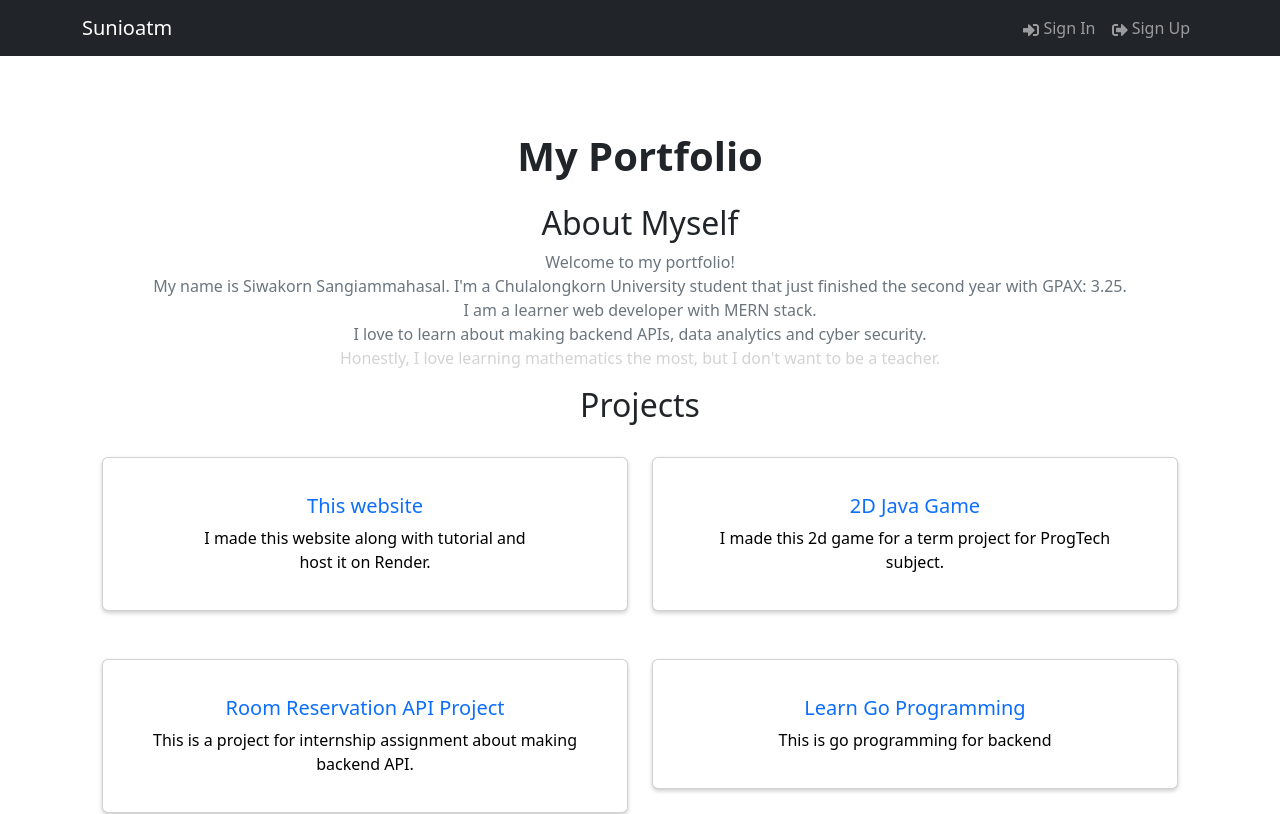
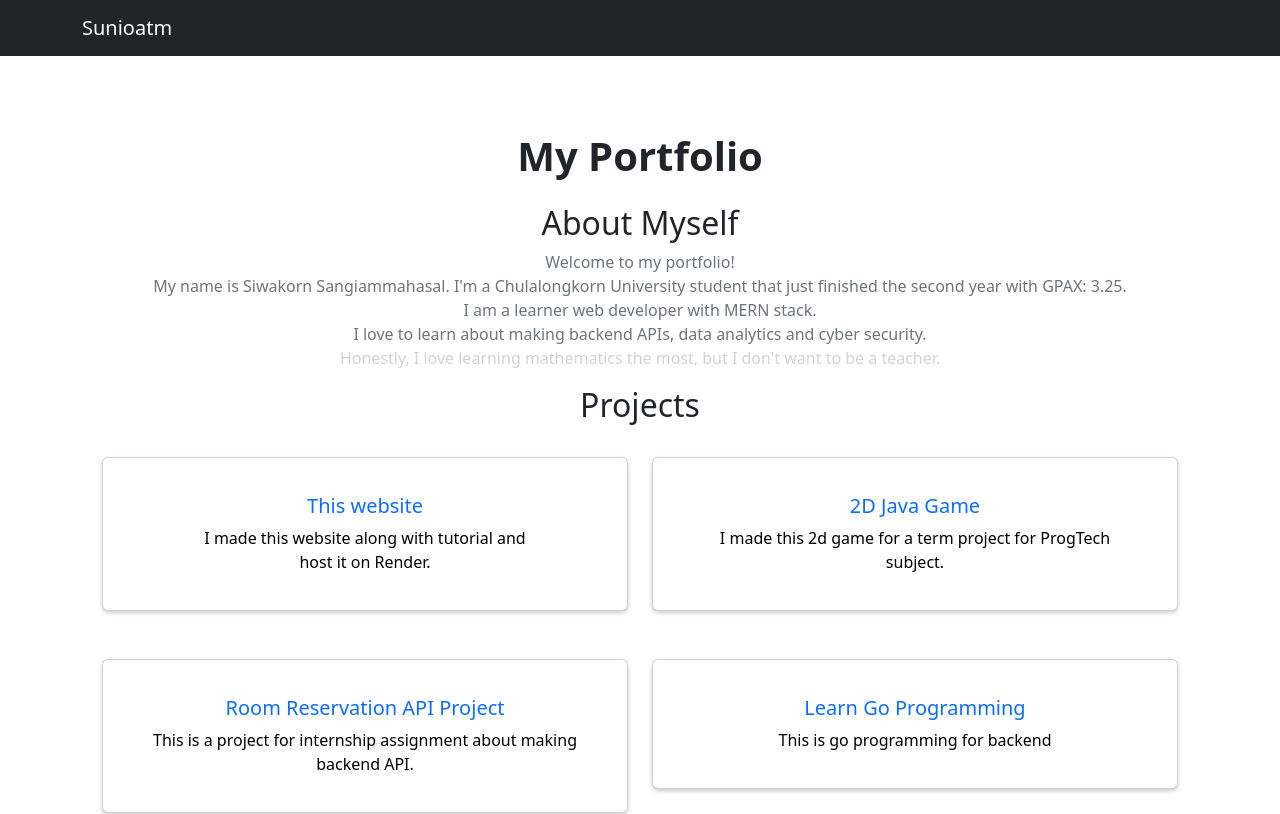
Before and after one commit to Sunioatm/MyWebsite, a React (Vite) app in the folder frontend/: page / in a window 1280 px wide. Shown: the top 814 px of the page. Built offline with nearby package versions, Linux system fonts and the light colour scheme.

Commit message:
remove auth
because my portfolio it just a static website

```diff
--- a/frontend/src/components/Header.jsx
+++ b/frontend/src/components/Header.jsx
@@ -33,7 +33,7 @@ const Header = () => {
           </LinkContainer>
           <Navbar.Toggle aria-controls='basic-navbar-nav' />
           <Navbar.Collapse id='basic-navbar-nav'>
-            <Nav className='ms-auto'>
+            {/* <Nav className='ms-auto'>
               {userInfo ? (
                 <>
                   <NavDropdown title={userInfo.name} id='username'>
@@ -45,7 +45,8 @@ const Header = () => {
                     </NavDropdown.Item>
                   </NavDropdown>
                 </>
-              ) : (
+              )
+              : (
                 <>
                   <LinkContainer to='/login'>
                     <Nav.Link>
@@ -59,7 +60,7 @@ const Header = () => {
                   </LinkContainer>
                 </>
               )}
-            </Nav>
+            </Nav> */}
           </Navbar.Collapse>
         </Container>
       </Navbar>
```
